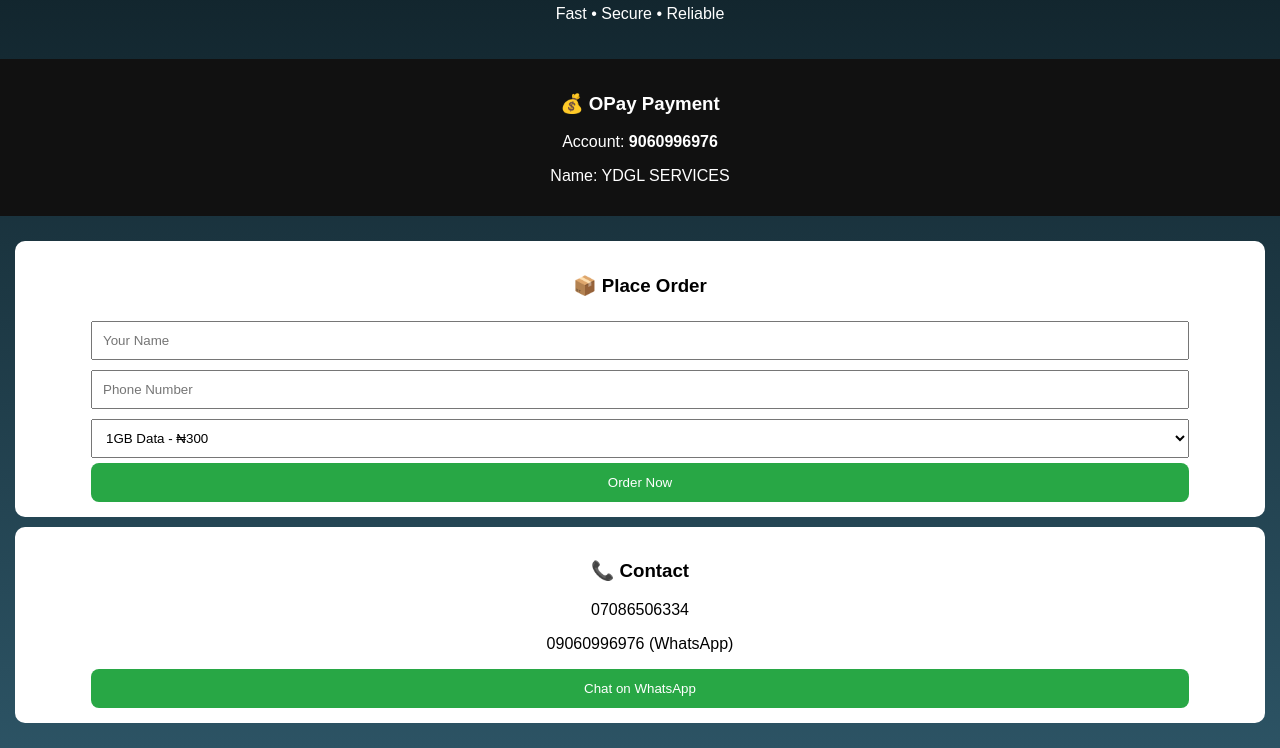
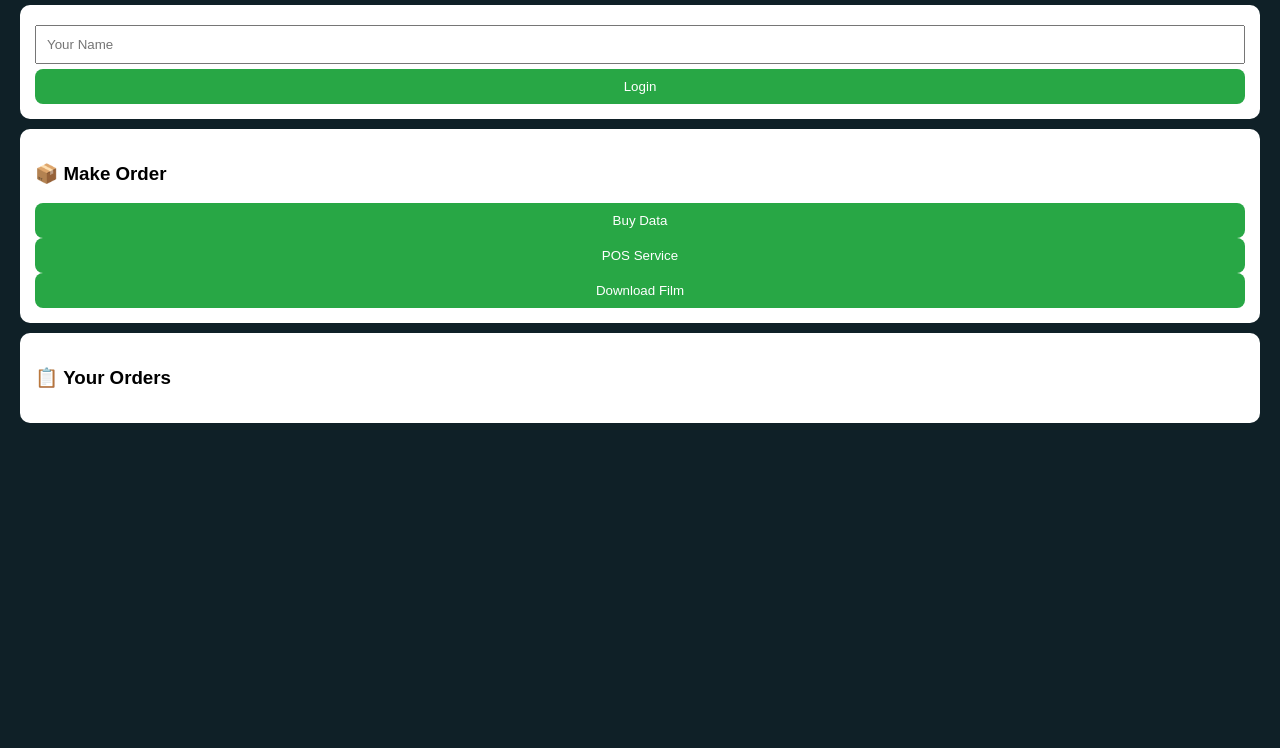
Before and after one commit to gwalloxhub/YDGL.com, a plain HTML site: page dashboard.html in a window 1280 px wide. Shown: the part 101-849 px from the top of the page. After the commit the page ends 800 px from the top, so only its background shows below. Drawn offline with Linux system fonts and the light colour scheme.

Commit message:
Update dashboard.html

```diff
--- a/dashboard.html
+++ b/dashboard.html
@@ -2,24 +2,19 @@
 <!DOCTYPE html>
 <html>
 <head>
-<title>YDGL SMART SERVICES</title>
+<title>YDGL Dashboard</title>
 <meta name="viewport" content="width=device-width, initial-scale=1">
 
 <style>
 body{
+  font-family:Arial;
+  background:#0f2027;
+  color:white;
   margin:0;
-  font-family:Arial;
-  background:linear-gradient(#0f2027,#2c5364);
-  color:white;
-}
-
-header{
-  text-align:center;
-  padding:20px;
 }
 
 .container{
-  padding:15px;
+  padding:20px;
 }
 
 .card{
@@ -28,99 +23,81 @@
   padding:15px;
   margin:10px 0;
   border-radius:10px;
-  text-align:center;
-}
-
-input, select{
-  width:90%;
-  padding:10px;
-  margin:5px;
 }
 
 button{
-  width:90%;
-  padding:12px;
   background:#28a745;
   color:white;
   border:none;
+  padding:10px;
+  width:100%;
   border-radius:8px;
 }
 
-.opay{
-  background:#111;
-  padding:15px;
-  text-align:center;
+input{
+  width:100%;
+  padding:10px;
+  margin:5px 0;
 }
+
 </style>
 </head>
 
 <body>
 
-<header>
-<h2>YDGL SMART SERVICES</h2>
-<p>Fast • Secure • Reliable</p>
-</header>
-
-<div class="opay">
-<h3>💰 OPay Payment</h3>
-<p>Account: <b>9060996976</b></p>
-<p>Name: YDGL SERVICES</p>
-</div>
-
 <div class="container">
 
+<h2>👤 User Dashboard</h2>
+
 <div class="card">
-
-<h3>📦 Place Order</h3>
-
-<input type="text" id="name" placeholder="Your Name">
-<input type="text" id="phone" placeholder="Phone Number">
-
-<select id="service">
-<option value="300">1GB Data - ₦300</option>
-<option value="600">2GB Data - ₦600</option>
-<option value="200">Movies - ₦200</option>
-<option value="100">POS - ₦100</option>
-</select>
-
-<button onclick="order()">Order Now</button>
-
+  <input type="text" id="name" placeholder="Your Name">
+  <button onclick="saveUser()">Login</button>
 </div>
 
 <div class="card">
-<h3>📞 Contact</h3>
-<p>07086506334</p>
-<p>09060996976 (WhatsApp)</p>
+  <h3>📦 Make Order</h3>
+  <button onclick="order('Data')">Buy Data</button>
+  <button onclick="order('POS')">POS Service</button>
+  <button onclick="order('Film')">Download Film</button>
+</div>
 
-<button onclick="chat()">Chat on WhatsApp</button>
+<div class="card">
+  <h3>📋 Your Orders</h3>
+  <ul id="orders"></ul>
 </div>
 
 </div>
 
 <script>
-
-function order(){
-
-let name = document.getElementById("name").value;
-let phone = document.getElementById("phone").value;
-let amount = document.getElementById("service").value;
-
-if(!name || !phone){
-alert("Fill all details");
-return;
+function saveUser(){
+  let name = document.getElementById("name").value;
+  localStorage.setItem("user", name);
+  alert("Welcome " + name);
 }
 
-let msg = `NEW ORDER:%0AName:${name}%0APhone:${phone}%0AAmount:₦${amount}%0AStatus: I will pay via OPay`;
+function order(type){
+  let user = localStorage.getItem("user") || "Guest";
+  let orders = JSON.parse(localStorage.getItem("orders") || "[]");
 
-window.open(`https://wa.me/2349060996976?text=${msg}`);
+  orders.push(user + " ordered " + type);
+  localStorage.setItem("orders", JSON.stringify(orders));
 
-alert("Send payment to OPay: 9060996976 and send proof on WhatsApp.");
+  loadOrders();
 }
 
-function chat(){
-window.location.href="https://wa.me/2349060996976";
+function loadOrders(){
+  let orders = JSON.parse(localStorage.getItem("orders") || "[]");
+  let list = document.getElementById("orders");
+  list.innerHTML = "";
+
+  orders.forEach(o=>{
+    let li = document.createElement("li");
+    li.innerText = o;
+    list.appendChild(li);
+  });
 }
 
+loadOrders();
 </script>
 
 </body>
```
